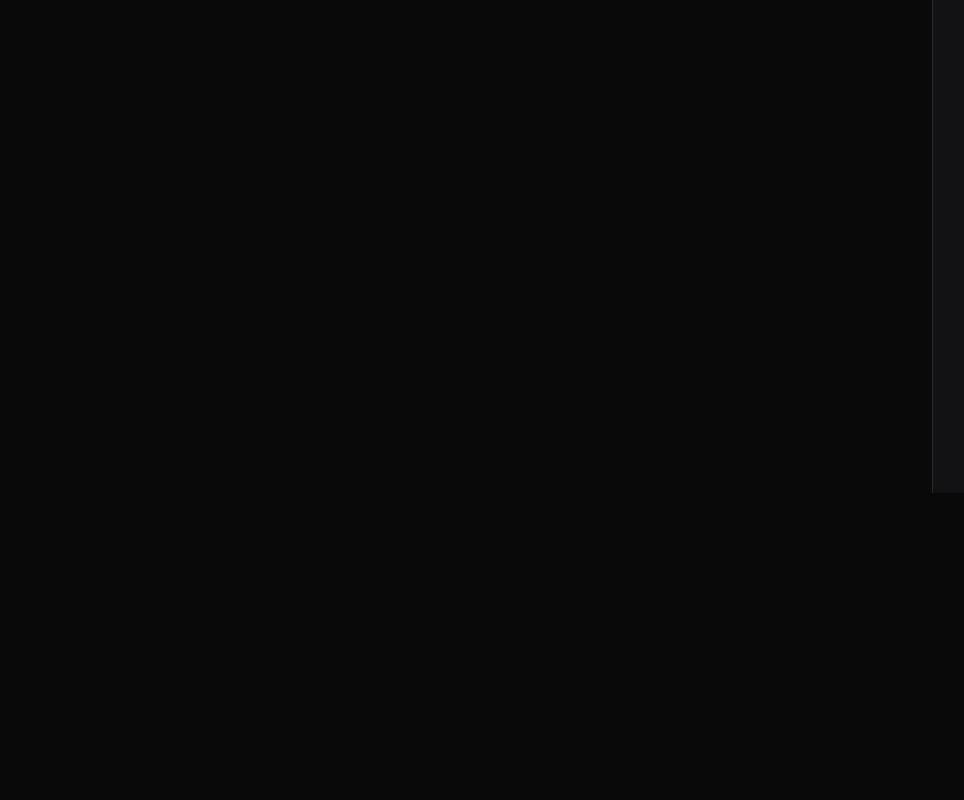
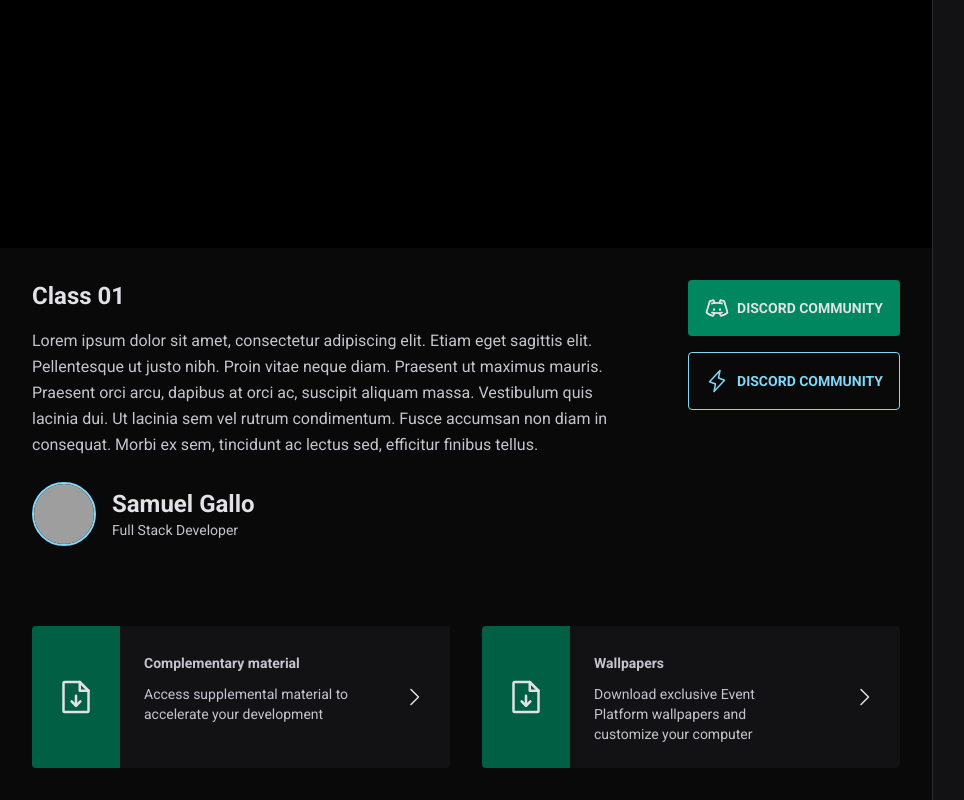
Before and after one commit to samuelgallo/event-platform, a React (Vite) app: page / in a window 1280 px wide. Shown: the part 307-1107 px from the top of the page, without its empty margins (0-964 px from the left). Before the commit the page ends 800 px from the top, so only its background shows below. Built offline with nearby package versions, Linux system fonts and the light colour scheme; no server answers; grey boxes are pictures that could not be loaded.

Commit message:
video component

```diff
--- a/src/components/Sidebar.tsx
+++ b/src/components/Sidebar.tsx
@@ -32,7 +32,7 @@
       </span>
 
       <div className="flex flex-col gap-8">
-        {data?.lessons.map((lesson) => {
+        {data?.lessons.map((lesson: any) => {
           return (
             <Lesson
               key={lesson.id}
--- a/src/components/Video.tsx
+++ b/src/components/Video.tsx
@@ -1,3 +1,108 @@
+import {
+  CaretRight,
+  DiscordLogo,
+  FileArrowDown,
+  Lightning,
+} from "phosphor-react";
+
 export function Video() {
-  return <div className="flex-1">Video</div>;
+  return (
+    <div className="flex-1">
+      <div className="bg-black flex justify-center">
+        <div className="h-full w-full max-w-[1100px] max-h-[60vh] aspect-video"></div>
+      </div>
+
+      <div className="p-8 max-w-[1100px] mx-auto">
+        <div className="flex items-start gap-16">
+          <div className="flex-1">
+            <h1 className="text-2xl font-bold">Class 01</h1>
+            <p className="mt-4 text-gray-200 leading-relaxed">
+              Lorem ipsum dolor sit amet, consectetur adipiscing elit. Etiam
+              eget sagittis elit. Pellentesque ut justo nibh. Proin vitae neque
+              diam. Praesent ut maximus mauris. Praesent orci arcu, dapibus at
+              orci ac, suscipit aliquam massa. Vestibulum quis lacinia dui. Ut
+              lacinia sem vel rutrum condimentum. Fusce accumsan non diam in
+              consequat. Morbi ex sem, tincidunt ac lectus sed, efficitur
+              finibus tellus.
+            </p>
+
+            <div className="flex items-center gap-4 mt-6">
+              <img
+                className="h-16 w-16 rounded-full border-2 border-blue-500"
+                src="https://github.com/samuelgallo.png"
+                alt=""
+              />
+
+              <div className="leading-relaxed">
+                <strong className="font-bold text-2xl block">
+                  Samuel Gallo
+                </strong>
+                <span className="text-gray-200 text-sm block">
+                  Full Stack Developer
+                </span>
+              </div>
+            </div>
+          </div>
+
+          <div className="flex flex-col gap-4">
+            <a
+              href="#"
+              className="p-4 text-sm bg-green-500 flex items-center rounded font-bold uppercase gap-2 justify-center hover:bg-green-700 transition-colors"
+            >
+              <DiscordLogo size={24} />
+              Discord community
+            </a>
+            <a
+              href="#"
+              className="p-4 text-sm border border-blue-500 text-blue-500 flex items-center rounded font-bold uppercase gap-2 justify-center hover:bg-blue-500 hover:text-gray-900 transition-colors"
+            >
+              <Lightning size={24} />
+              Discord community
+            </a>
+          </div>
+        </div>
+
+        <div className="gap-8 mt-20 grid grid-cols-2">
+          <a
+            href="#"
+            className="bg-gray-700 rounded overflow-hidden flex items-stretch gap-6 hover:bg-gray-600 transition-colors"
+          >
+            <div className="bg-green-700 h-full p-6 flex items-center">
+              <FileArrowDown size={40} />
+            </div>
+            <div className="py-6 leading-relaxed">
+              <strong className="text-sm text-gray-200 mt-2">
+                Complementary material
+              </strong>
+              <p className="text-sm text-gray-200 mt-2">
+                Access supplemental material to accelerate your development
+              </p>
+            </div>
+            <div className="h-full p-6 flex items-center">
+              <CaretRight size={24} />
+            </div>
+          </a>
+
+          <a
+            href="#"
+            className="bg-gray-700 rounded overflow-hidden flex items-stretch gap-6 hover:bg-gray-600 transition-colors"
+          >
+            <div className="bg-green-700 h-full p-6 flex items-center">
+              <FileArrowDown size={40} />
+            </div>
+            <div className="py-6 leading-relaxed">
+              <strong className="text-sm text-gray-200 mt-2">Wallpapers</strong>
+              <p className="text-sm text-gray-200 mt-2">
+                Download exclusive Event Platform wallpapers and customize your
+                computer
+              </p>
+            </div>
+            <div className="h-full p-6 flex items-center">
+              <CaretRight size={24} />
+            </div>
+          </a>
+        </div>
+      </div>
+    </div>
+  );
 }
```
